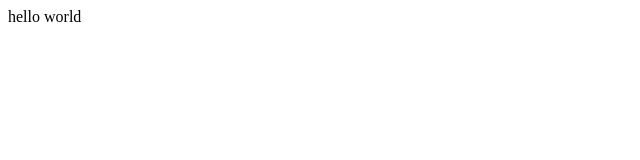
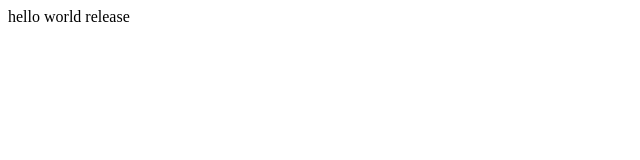
Before and after one commit to yosephNative/Exam, a plain HTML site: page index.html in a window 1280 px wide. Shown: the full height of the page, 0-640 px from the left. Drawn offline with Linux system fonts and the light colour scheme.

Commit message:
Updated index.html with new line

```diff
--- a/index.html
+++ b/index.html
@@ -6,6 +6,6 @@
     <title>Document</title>
 </head>
 <body>
-    <h>hello world</h>
+    <h>hello world release</h>
 </body>
 </html>
```
